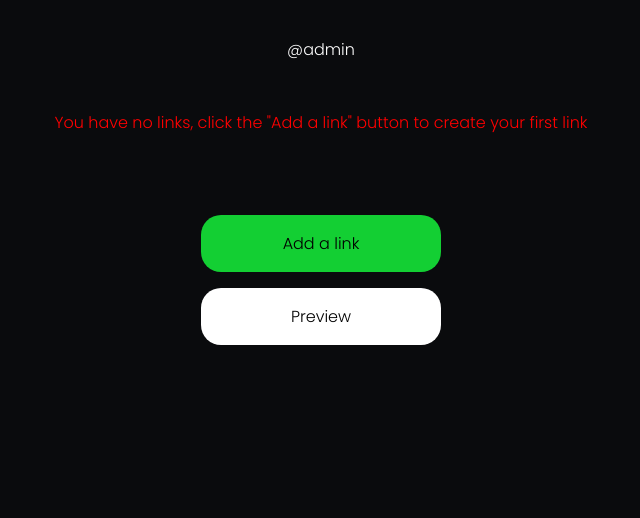
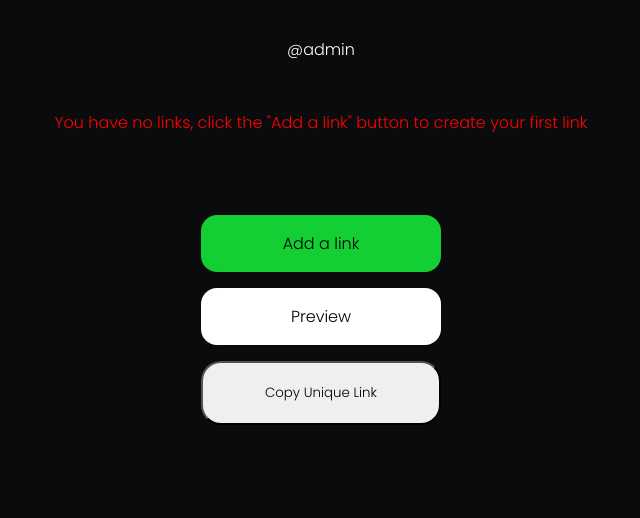
Before and after one commit to olowojude/Connectify, a Django app: page /admin-page/ in a window 1280 px wide. Shown: the part 375-893 px from the top of the page, without its empty margins (319-959 px from the left). Before the commit the page ends 720 px from the top, so only its background shows below. Run offline with Django 5.2, Linux system fonts and the light colour scheme; a user stored in the database is signed in; data comes from the database, SQL or seed files in the repository; both versions use the stored data as it was after the commit; some libraries are stand-ins or nearby versions.

Commit message:
`feat: add "copy unique link " functionality for users to copy their unique links

```diff
--- a/app/templates/admin-page.html
+++ b/app/templates/admin-page.html
@@ -35,9 +35,15 @@
 
   <div class="bottom-btns">
     <a href="{% url 'addlink' %}" class="add-a-link">Add a link</a>
-    <a href="{% url 'preview' request.user.username %}" class="preview"
+    <a
+      id="previewButton"
+      href="{% url 'preview' request.user.username %}"
+      class="preview"
       >Preview</a
     >
+    <button id="copyLinkButton" class="copy-unique-link">
+      Copy Unique Link
+    </button>
   </div>
 </div>
 
--- a/app/templates/main.html
+++ b/app/templates/main.html
@@ -22,5 +22,6 @@
   </head>
   <body>
     {% include "navbar.html" %} {% block content %} {% endblock %}
+    <script src="{% static 'js/main.js' %}" defer></script>
   </body>
 </html>
--- a/app/templates/preview-main-page.html
+++ b/app/templates/preview-main-page.html
@@ -22,5 +22,6 @@
   </head>
   <body>
     {% include "preview-navbar.html" %} {% block content %} {% endblock %}
+    <script src="{% static 'js/main.js' %} " defer></script>
   </body>
 </html>
--- /dev/null
+++ b/static/js/main.js
@@ -0,0 +1,21 @@
+document.addEventListener('DOMContentLoaded', function () {
+    const copyButton = document.getElementById('copyLinkButton'); // Copy button
+    const previewButton = document.getElementById('previewButton'); // Preview button
+
+    if (copyButton && previewButton) {
+        copyButton.addEventListener('click', function () {
+            const baseURL = window.location.origin;
+            const relativeURL = previewButton.getAttribute('href');
+            const uniqueLink = `${baseURL}${relativeURL}`;
+
+            navigator.clipboard.writeText(uniqueLink).then(() => {
+                alert('Unique link copied to clipboard!');
+            }).catch(err => {
+                alert('Failed to copy the link. Please try again.');
+                console.error(err);
+            });
+        });
+    } else {
+        console.log("Copy button or preview button not found on this page.");
+    }
+});
--- a/static/styles/css/components/_button.scss
+++ b/static/styles/css/components/_button.scss
@@ -50,7 +50,7 @@
         text-align: center;
         margin: 1em auto;
         padding: 1em;
-        border-radius: 20px;
+        border-radius: 1em;
         color: black;
         width: 15em;
     }
@@ -62,6 +62,16 @@
 
 .preview {
     background: white;
+}
+.copy-unique-link {
+    display: block;
+    text-align: center;
+    margin: 1em auto;
+    padding: 1.5em;
+    border-radius: 1.5em;
+    color: black;
+    width: 18em;
+    border: black;
 }
 
 .submit {
--- a/static/styles/style.css
+++ b/static/styles/style.css
@@ -68,7 +68,7 @@ a {
   text-align: center;
   margin: 1em auto;
   padding: 1em;
-  border-radius: 20px;
+  border-radius: 1em;
   color: black;
   width: 15em;
 }
@@ -79,6 +79,16 @@ a {
 
 .preview {
   background: white;
+}
+
+.copy-unique-link {
+  display: block;
+  text-align: center;
+  margin: 1em auto;
+  padding: 1.5em;
+  border-radius: 1.5em;
+  color: black;
+  width: 18em;
 }
 
 .submit {
```
Also changed, not shown: db.sqlite3, media/images/IMG-20241118-WA0121.jpg (added), 1 other file.
